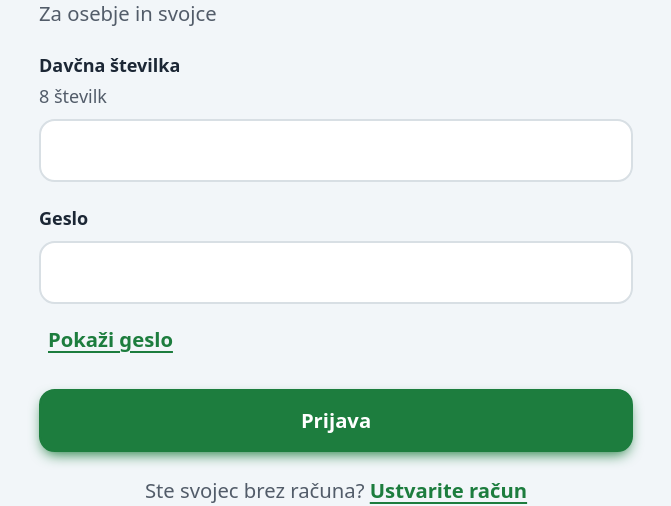
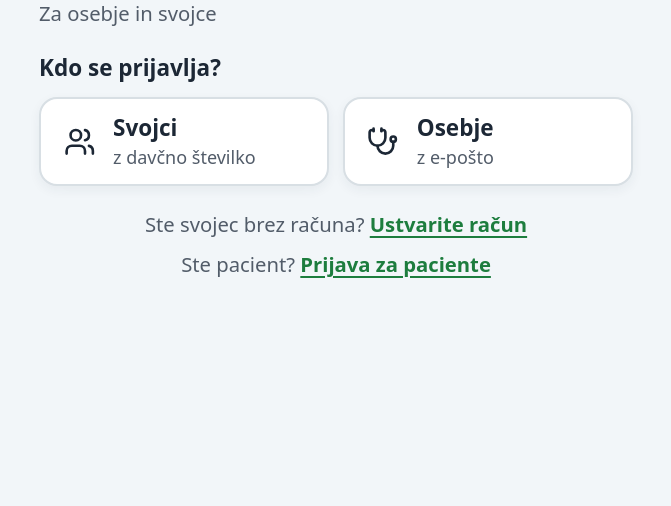
Before and after one commit to Lukajekul/zDoma, a Next.js app: page /prijava in a window 1280 px wide. Shown: the part 346-852 px from the top of the page, without its empty margins (304-975 px from the left). After the commit the page ends 800 px from the top, so only its background shows below. Built offline with nearby package versions, Linux system fonts and the light colour scheme; no server answers; a web font is replaced by a local one.

Commit message:
feat: staff log in with email, family keeps davčna številka

```diff
--- a/scripts/seed/data.ts
+++ b/scripts/seed/data.ts
@@ -56,6 +56,12 @@ export interface Bolnicar {
   tereni: string[];
 }
 
+/** Staff login email (T-67): "Mojca Kovač" → mojca.kovac@zdoma.demo. Made up, never a real address. */
+export function staffEmail(b: Pick<Bolnicar, "first" | "last">): string {
+  const slug = (s: string) => s.normalize("NFD").replace(/[\u0300-\u036f]/g, "").toLowerCase().replace(/[^a-z]+/g, "-");
+  return `${slug(b.first)}.${slug(b.last)}@zdoma.demo`;
+}
+
 export const BOLNICARJI: Bolnicar[] = [
   { key: "mojca", first: "Mojca", last: "Kovač", tereni: ["Šentjur", "Celje"] },
   { key: "petra", first: "Petra", last: "Golob", tereni: ["Laško", "Žalec"] },
--- a/scripts/seed/db.ts
+++ b/scripts/seed/db.ts
@@ -46,11 +46,15 @@ export interface Person {
   last: string;
 }
 
-/** Creates a seed account. With `password` that is the login; without it a QR starting password is stored for the listek. */
+/**
+ * Creates a seed account. With `password` that is the login; without it a QR starting password is stored for the listek.
+ * With `email` (staff, T-67) the account is created as `<davcna>@zdoma.local` so the trigger makes the profile,
+ * then its login email is changed to the staff email.
+ */
 export async function createAccount(
   admin: Admin,
   p: Person,
-  opts: { password?: string; staff?: boolean; address?: string; obcina?: string },
+  opts: { password?: string; staff?: boolean; email?: string; address?: string; obcina?: string },
 ): Promise<string> {
   const token = opts.password ? undefined : randomBytes(32).toString("base64url");
   const { data, error } = await admin.auth.admin.createUser({
@@ -61,6 +65,10 @@ export async function createAccount(
   });
   if (error || !data.user) throw new Error(`create ${p.davcna}: ${error?.message}`);
   const id = data.user.id;
+  if (opts.email) {
+    const { error: emailError } = await admin.auth.admin.updateUserById(id, { email: opts.email, email_confirm: true });
+    if (emailError) throw new Error(`set email ${opts.email}: ${emailError.message}`);
+  }
   ok(
     await admin
       .from("profiles")
--- /dev/null
+++ b/src/app/prijava/_components/login-chooser.tsx
@@ -0,0 +1,55 @@
+"use client";
+
+import { useState } from "react";
+import { Stethoscope, Users } from "lucide-react";
+import { cn } from "@/lib/utils";
+import { LoginForm } from "./login-form";
+import { StaffLoginForm } from "./staff-login-form";
+
+type Who = "osebje" | "svojci";
+
+const OPTIONS: { who: Who; label: string; hint: string; Icon: typeof Users }[] = [
+  { who: "svojci", label: "Svojci", hint: "z davčno številko", Icon: Users },
+  { who: "osebje", label: "Osebje", hint: "z e-pošto", Icon: Stethoscope },
+];
+
+/** "Kdo se prijavlja?": two big labelled buttons, then the matching form (T-67). */
+export function LoginChooser() {
+  const [who, setWho] = useState<Who | null>(null);
+  return (
+    <div className="flex flex-col gap-5">
+      <fieldset className="flex flex-col gap-3">
+        <legend className="mb-3 text-xl font-bold">Kdo se prijavlja?</legend>
+        <div className="grid gap-3 sm:grid-cols-2">
+          {OPTIONS.map(({ who: value, label, hint, Icon }) => {
+            const active = who === value;
+            return (
+              <button
+                key={value}
+                type="button"
+                aria-pressed={active}
+                onClick={() => setWho(value)}
+                className={cn(
+                  "flex min-h-16 items-center gap-4 rounded-2xl border-2 px-5 py-3 text-left transition-colors",
+                  "focus-visible:outline-3 focus-visible:outline-offset-2 focus-visible:outline-ring",
+                  active
+                    ? "border-primary bg-primary text-primary-foreground"
+                    : "border-border bg-card text-foreground shadow-soft hover:bg-brand-soft",
+                )}
+              >
+                <Icon aria-hidden className="size-7 shrink-0" />
+                <span className="flex flex-col">
+                  <span className="text-xl font-bold">{label}</span>
+                  <span className={cn("text-base", active ? "text-primary-foreground" : "text-muted-foreground")}>{hint}</span>
+                </span>
+                {active && <span className="ml-auto text-xl font-bold">✓</span>}
+              </button>
+            );
+          })}
+        </div>
+      </fieldset>
+      {who === "osebje" && <StaffLoginForm />}
+      {who === "svojci" && <LoginForm />}
+    </div>
+  );
+}
--- /dev/null
+++ b/src/app/prijava/_components/staff-login-form.tsx
@@ -0,0 +1,33 @@
+"use client";
+
+import { useActionState } from "react";
+import { BigButton } from "@/components/shell";
+import { loginStaff, type FormState } from "../actions";
+import { Field, FormError, PasswordField } from "./fields";
+
+/** Staff login (T-67): service email + password. */
+export function StaffLoginForm() {
+  const [state, action, pending] = useActionState<FormState, FormData>(loginStaff, {});
+  return (
+    <form action={action} className="flex flex-col gap-5" noValidate>
+      <FormError message={state.error} />
+      <Field
+        key={state.values?.email}
+        label="E-pošta"
+        hint="Vaš službeni e-poštni naslov"
+        name="email"
+        type="email"
+        inputMode="email"
+        autoComplete="username"
+        autoCapitalize="none"
+        spellCheck={false}
+        required
+        defaultValue={state.values?.email}
+      />
+      <PasswordField autoComplete="current-password" />
+      <BigButton type="submit" disabled={pending}>
+        {pending ? "Prijavljam …" : "Prijava za osebje"}
+      </BigButton>
+    </form>
+  );
+}
--- a/src/app/prijava/actions.ts
+++ b/src/app/prijava/actions.ts
@@ -28,7 +28,7 @@ async function goHome(): Promise<never> {
   redirect(profile ? await homePathFor(profile) : LOGIN_PATH);
 }
 
-/** Login with davčna številka + password: staff, family, and patients who already set their own password. */
+/** Login with davčna številka + password: family (zadolženci) and patients who already set their own password. Staff use loginStaff. */
 export async function login(_prev: FormState, formData: FormData): Promise<FormState> {
   const davcna = normalizeDavcna(text(formData, "davcna"));
   const password = String(formData.get("password") ?? "");
@@ -43,6 +43,37 @@ export async function login(_prev: FormState, formData: FormData): Promise<FormS
     return { error: "Davčna številka ali geslo ni pravilno. Preverite in poskusite znova.", values };
   }
   return goHome();
+}
+
+const STAFF_LOGIN_ERROR = "E-pošta ali geslo ni pravilno. Preverite in poskusite znova.";
+
+/**
+ * Staff (bolničarji, patronažne sestre) log in with their email + password (T-67).
+ * Only `is_staff` profiles get through; anyone else is signed out again, so this
+ * form never logs in a patient or family member (the nurse area is still gated by requireStaff).
+ */
+export async function loginStaff(_prev: FormState, formData: FormData): Promise<FormState> {
+  const email = text(formData, "email").toLowerCase();
+  const password = String(formData.get("password") ?? "");
+  const values = { email };
+
+  if (!/^[^\s@]+@[^\s@]+\.[^\s@]+$/.test(email)) {
+    return { error: "Vpišite svoj službeni e-poštni naslov, na primer ime.priimek@zdoma.demo.", values };
+  }
+  // Internal davčna logins never go through the staff form.
+  if (email.endsWith("@zdoma.local")) return { error: STAFF_LOGIN_ERROR, values };
+  if (!password) return { error: "Vpišite geslo.", values };
+
+  const supabase = await createClient();
+  const { data, error } = await supabase.auth.signInWithPassword({ email, password });
+  if (error || !data.user) return { error: STAFF_LOGIN_ERROR, values };
+
+  const { data: profile } = await supabase.from("profiles").select("is_staff").eq("id", data.user.id).maybeSingle();
+  if (!profile?.is_staff) {
+    await supabase.auth.signOut({ scope: "local" });
+    return { error: "Ta prijava je samo za osebje. Svojci se prijavijo z davčno številko.", values };
+  }
+  redirect("/nurse");
 }
 
 /** Family member (zadolženec) registers themselves. Staff accounts are never self-registered. */
--- a/src/app/prijava/page.tsx
+++ b/src/app/prijava/page.tsx
@@ -4,7 +4,7 @@ import { BigButton, Card } from "@/components/shell";
 import { LogoutButton } from "@/components/auth/logout-button";
 import { getCurrentProfile } from "@/lib/auth";
 import { continueHome } from "./actions";
-import { LoginForm } from "./_components/login-form";
+import { LoginChooser } from "./_components/login-chooser";
 import { LoginFrame } from "./_components/login-frame";
 
 export default function PrijavaPage() {
@@ -37,7 +37,7 @@ async function LoginOrAccount() {
   const link = "font-bold text-primary underline underline-offset-4";
   return (
     <>
-      <LoginForm />
+      <LoginChooser />
       <div className="flex flex-col items-center gap-2 text-center text-lg text-muted-foreground">
         <p>
           Ste svojec brez računa?{" "}
--- a/src/lib/types.ts
+++ b/src/lib/types.ts
@@ -36,7 +36,7 @@ export type AlertSource = "checkin" | "zdravila" | "brez_pregleda" | "drugo";
 
 // ---------- Tables ----------
 
-/** One per auth user. id = auth.users.id. Login email is `<davcna>@zdoma.local`, never shown. */
+/** One per auth user. id = auth.users.id. Login email is `<davcna>@zdoma.local` (never shown), except staff who log in with their own email (T-67). */
 export interface Profile {
   id: Uuid;
   davcna: string;
```
Also changed, not shown: scripts/seed/index.mts, 2 other files (tests, documents, lock files or other folders).
